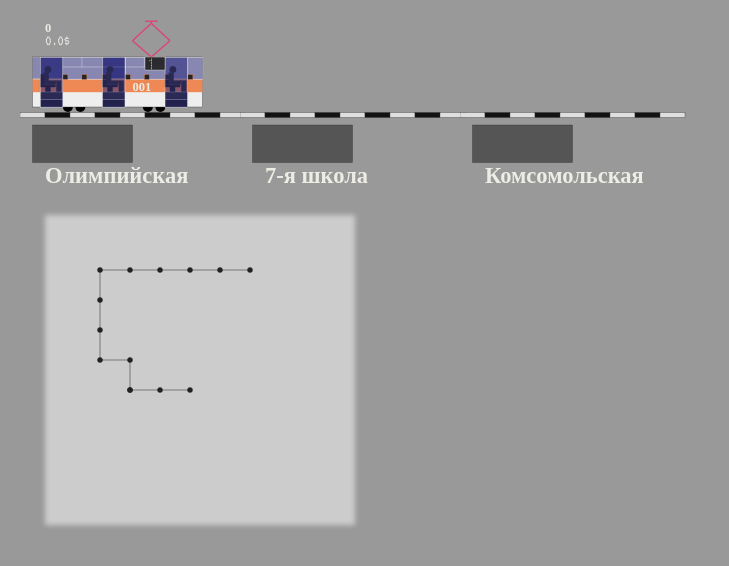
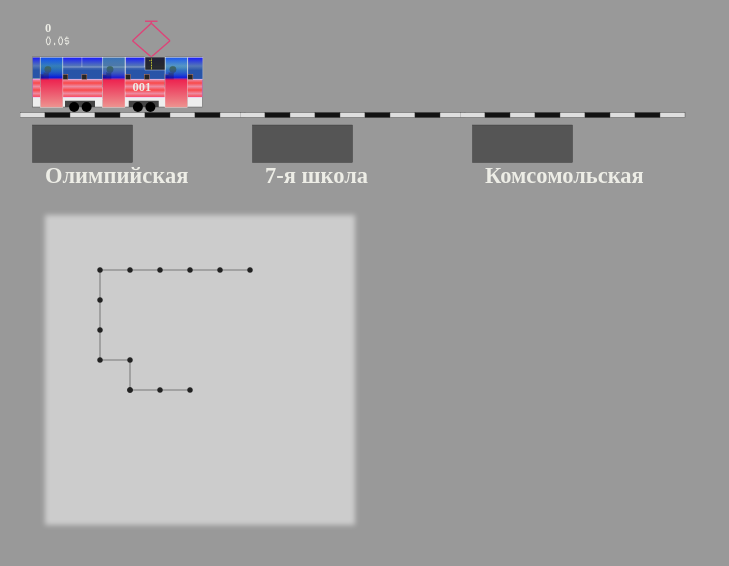
Before and after one commit to IvanShavliuga/iv2tram, a Vue app: page /#/ in a window 1280 px wide. Shown: the top 566 px of the page, without its empty margins (0-729 px from the left). Built offline with nearby package versions, Linux system fonts and the light colour scheme.

Commit message:
new design tram (KTM-5) !!!

```diff
--- a/src/components/images/tram.vue
+++ b/src/components/images/tram.vue
@@ -5,25 +5,100 @@
     viewBox="0 0 100 50"
     width="250"
     height="150">
-    <g id="wheels">
-      <circle
-        cx="19.15"
-        cy="35"
-        r="2"/>
-      <circle
-        cx="24.15"
-        cy="35"
-        r="2"/>
-      <circle
-        cx="51.15"
-        cy="35"
-        r="2"/>
-      <circle
-        cx="56.15"
-        cy="35"
-        r="2"/>
-
-    </g>
+    <linearGradient id="bodycolor2">
+      <stop
+        stop-color="red"
+        stop-opacity="0.3"
+        offset="0%"/>
+      <stop
+        stop-color="#ed2450"
+        stop-opacity="0.8"
+        offset="50%"/>
+      <stop
+        stop-color="red"
+        stop-opacity="0.3"
+        offset="100%"/>
+    </linearGradient>
+    <linearGradient
+      id="windowcolor"
+      x1="0"
+      x2="0"
+      y1="0"
+      y2="1"
+    >
+      <stop
+        stop-color="blue"
+        stop-opacity="0.9"
+        offset="0%"/>
+      <stop
+        stop-color="#1243a0"
+        stop-opacity="0.7"
+        offset="40%"/>
+      <stop
+        stop-color="#1243a0"
+        stop-opacity="0.9"
+        offset="60%"/>
+    </linearGradient>
+    <linearGradient
+      id="doorcolor"
+      x1="0"
+      x2="0"
+      y1="0"
+      y2="1"
+    >
+      <stop
+        stop-color="#2294e0"
+        stop-opacity="0.5"
+        offset="0%"/>
+      <stop
+        stop-color="#5de4e0"
+        stop-opacity="0.3"
+        offset="20%"/>
+      <stop
+        stop-color="blue"
+        stop-opacity="0.6"
+        offset="40%"/>
+      <stop
+        stop-color="#ed2450"
+        stop-opacity="1"
+        offset="45%"/>
+      <stop
+        stop-color="#ed9490"
+        stop-opacity="1"
+        offset="100%"/>
+    </linearGradient>
+    <linearGradient
+      id="bodycolor"
+      x1="0"
+      x2="0"
+      y1="0"
+      y2="1"
+    >
+      <stop
+        stop-color="#ed2450"
+        stop-opacity="0.5"
+        offset="0%"/>
+      <stop
+        stop-color="red"
+        stop-opacity="0.7"
+        offset="20%"/>
+      <stop
+        stop-color="#ed2450"
+        stop-opacity="0.5"
+        offset="40%"/>
+      <stop
+        stop-color="red"
+        stop-opacity="0.7"
+        offset="60%"/>
+      <stop
+        stop-color="#ed2450"
+        stop-opacity="0.5"
+        offset="80%"/>
+      <stop
+        stop-color="red"
+        stop-opacity="0.7"
+        offset="100%"/>
+    </linearGradient>
     <g id="mustache">
       <line
         x1="52.5"
@@ -80,12 +155,13 @@
         stroke-width="0.15"
         @click="clmove"/>
       <rect
+        id="bodycolor"
         x="5.15"
         y="24"
         width="67.70"
-        height="5"
-        fill="#ee8956"
-        stroke="#ee8956"
+        height="7"
+        fill="url(#bodycolor)"
+        stroke="#ee59e6"
         stroke-width="0.15"
         @click="clmove"/>
       <g id="windows">
@@ -94,7 +170,7 @@
           y="15.15"
           width="3"
           height="8.5"
-          fill="rgba(34,34,120,0.5)"
+          fill="url(#windowcolor)"
           stroke="#999999"
           stroke-width="0.15"/>
         <rect
@@ -102,7 +178,7 @@
           y="15.15"
           width="9"
           height="8.5"
-          fill="rgba(34,34,120,0.5)"
+          fill="url(#windowcolor)"
           stroke="#999999"
           stroke-width="0.15"/>
         <rect
@@ -118,7 +194,7 @@
           y="15.15"
           width="9"
           height="8.5"
-          fill="rgba(34,34,120,0.5)"
+          fill="url(#windowcolor)"
           stroke="#999999"
           stroke-width="0.15"/>
         <rect
@@ -126,7 +202,7 @@
           y="15.15"
           width="9"
           height="8.5"
-          fill="rgba(34,34,120,0.5)"
+          fill="url(#windowcolor)"
           stroke="#999999"
           stroke-width="0.15"/>
         <rect
@@ -134,7 +210,7 @@
           y="15.15"
           width="16"
           height="8.70"
-          fill="rgba(34,34,120,0.5)"
+          fill="url(#windowcolor)"
           stroke="#ededed"
           stroke-width="0.15"/>
         <rect
@@ -142,7 +218,7 @@
           y="15.15"
           width="16"
           height="8.70"
-          fill="rgba(34,34,120,0.5)"
+          fill="url(#windowcolor)"
           stroke="#ededed"
           stroke-width="0.15"/>
         <rect
@@ -150,7 +226,7 @@
           y="15.15"
           width="6"
           height="8.70"
-          fill="rgba(34,34,120,0.5)"
+          fill="url(#windowcolor)"
           stroke="#ededed"
           stroke-width="0.15"/>
         <line
@@ -514,7 +590,7 @@
           y="15.15"
           width="9"
           height="20"
-          fill="rgba(34,34,120,0.5)"
+          fill="url(#doorcolor)"
           stroke="#ededed"
           stroke-width="0.15"/>
         <rect
@@ -524,7 +600,7 @@
           y="15.15"
           width="9"
           height="20"
-          fill="rgba(34,34,120,0.5)"
+          fill="url(#doorcolor)"
           stroke="#ededed"
           stroke-width="0.15"/>
         <rect
@@ -534,7 +610,7 @@
           y="15.15"
           width="9"
           height="20"
-          fill="rgba(34,34,120,0.5)"
+          fill="url(#doorcolor)"
           stroke="#ededed"
           stroke-width="0.15"/>
       </g>
@@ -594,6 +670,39 @@
           {{ filterprice }}$
         </text>
       </g>
+    </g>
+    <g id="wheels">
+      <rect
+        x="18"
+        y="32.5"
+        width="12"
+        height="2.5"
+        fill="#444"
+      />
+      <rect
+        x="43.5"
+        y="32.5"
+        width="12"
+        height="2.5"
+        fill="#444"
+      />
+      <circle
+        cx="21.65"
+        cy="35"
+        r="2"/>
+      <circle
+        cx="26.65"
+        cy="35"
+        r="2"/>
+      <circle
+        cx="47.15"
+        cy="35"
+        r="2"/>
+      <circle
+        cx="52.15"
+        cy="35"
+        r="2"/>
+
     </g>
   </svg>
 </template>
```
